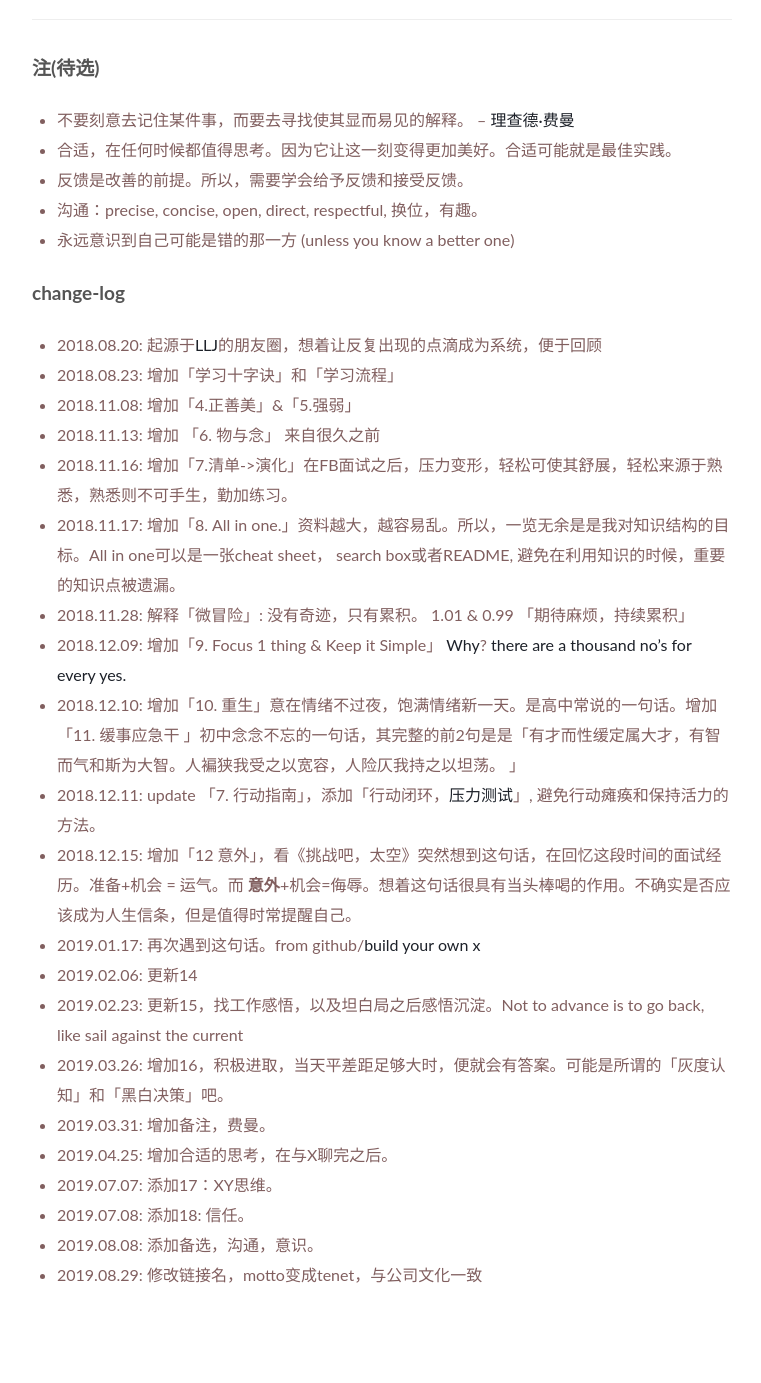
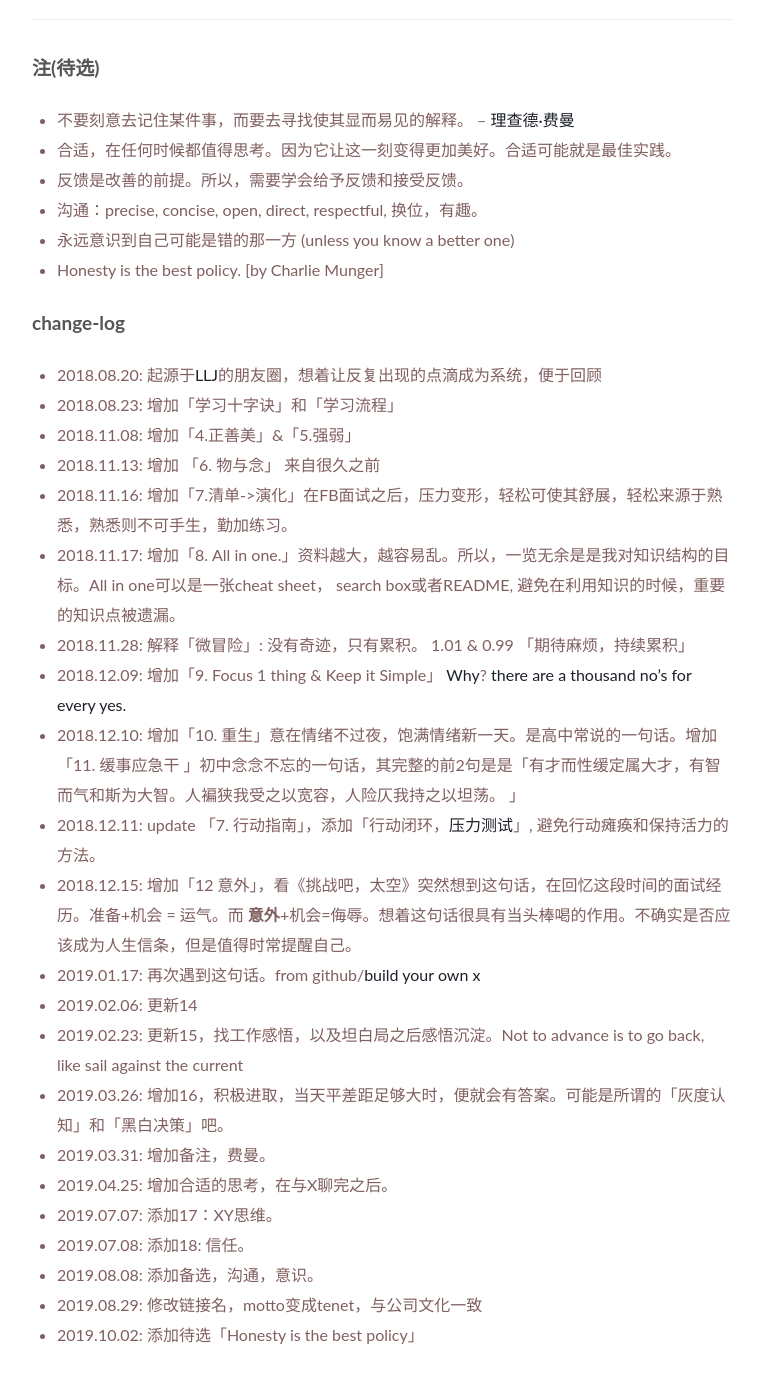
Before and after one commit to WillWang-X/willwang-x.github.io, a Jekyll site: the page built from _posts/2018-10-20-tenet.md, in a window 1280 px wide and 1400 px high, scrolled down 986 px. Shown: the top 1383 px of the window, without its empty margins (258-1019 px from the left). Built offline with Jekyll 4.4.1, drawn with Linux system fonts in a browser that asks for light colours; before the commit the page ends 2336 px from its top, so only the background shows below that.

Commit message:
updated tenet

```diff
--- a/_posts/2018-10-20-tenet.md
+++ b/_posts/2018-10-20-tenet.md
@@ -44,6 +44,7 @@ published: true
 - 反馈是改善的前提。所以，需要学会给予反馈和接受反馈。
 - 沟通：precise, concise, open, direct, respectful, 换位，有趣。
 - 永远意识到自己可能是错的那一方 (unless you know a better one)
+- Honesty is the best policy.  [by Charlie Munger]
 
 
 
@@ -69,3 +70,4 @@ published: true
 -  2019.07.08: 添加18: 信任。
 -  2019.08.08: 添加备选，沟通，意识。
 -  2019.08.29: 修改链接名，motto变成tenet，与公司文化一致
+-  2019.10.02: 添加待选「Honesty is the best policy」
```
